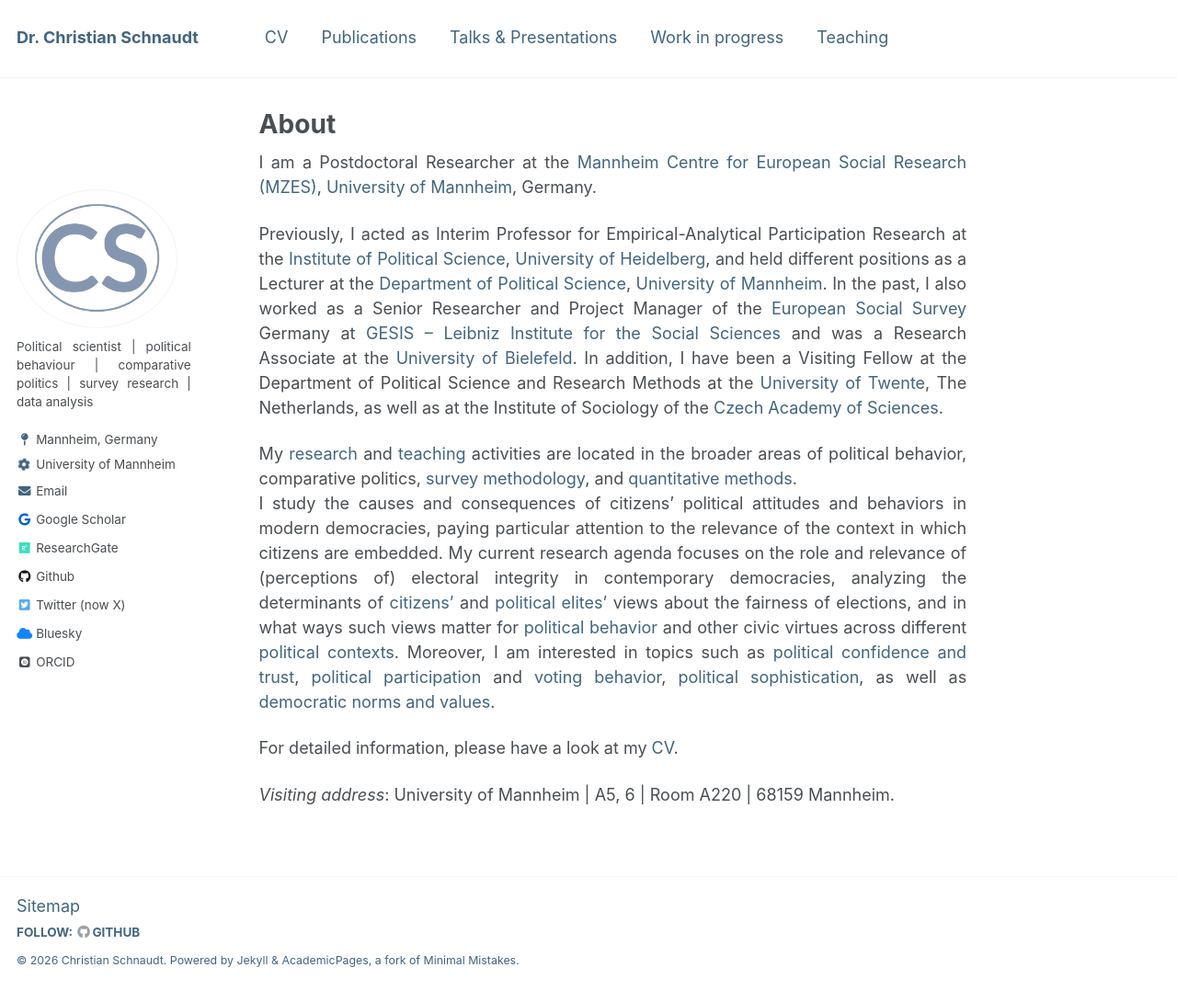
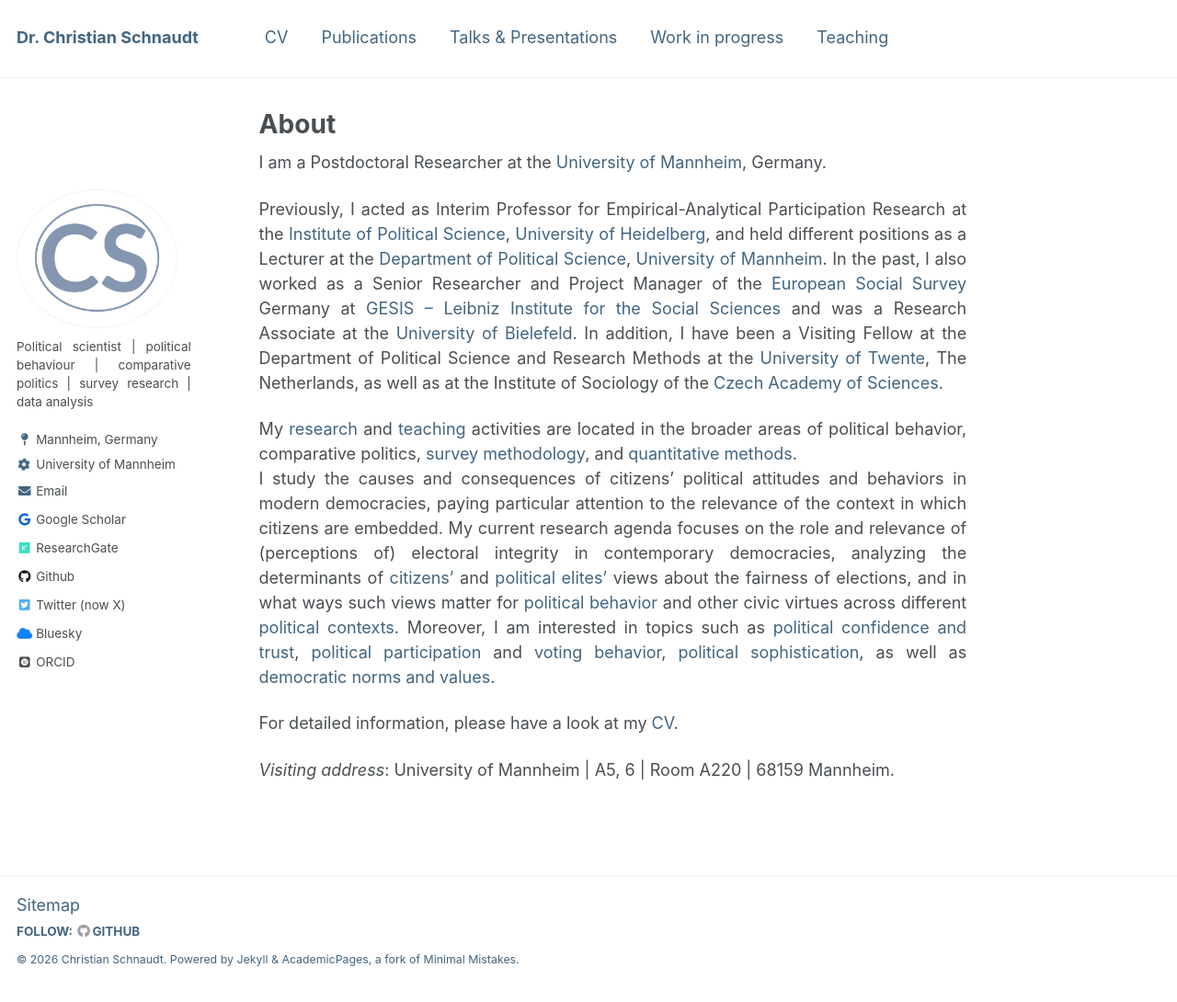
Before and after one commit to cschnaudt/cschnaudt.github.io, a Jekyll site: the page built from _pages/about.md, in a window 1280 px wide and 1090 px high. Shown: the whole window at 92% size. Built offline with Jekyll 4.4.1, drawn with Linux system fonts in a browser that asks for light colours; some web fonts are replaced.

Commit message:
Update about.md

```diff
--- a/_pages/about.md
+++ b/_pages/about.md
@@ -7,7 +7,7 @@
   - /about.html
 ---
 
-I am a Postdoctoral Researcher at the [Mannheim Centre for European Social Research (MZES)](https://www.mzes.uni-mannheim.de/d7/en){:target="_ blank"}, [University of Mannheim](https://www.uni-mannheim.de/en/){:target="_ blank"}, Germany.
+I am a Postdoctoral Researcher at the [University of Mannheim](https://www.uni-mannheim.de/en/){:target="_ blank"}, Germany.
 
 Previously, I acted as Interim Professor for Empirical-Analytical Participation Research at the [Institute of Political Science](https://www.uni-heidelberg.de/politikwissenschaften/){:target="_ blank"}, [University of Heidelberg](https://www.uni-heidelberg.de/en){:target="_ blank"}, and held different positions as a Lecturer at the [Department of Political Science](https://www.sowi.uni-mannheim.de/en/research/political-science/){:target="_ blank"}, [University of Mannheim](https://www.uni-mannheim.de/en/){:target="_ blank"}. In the past, I also worked as a Senior Researcher and Project Manager of the [European Social Survey](https://www.europeansocialsurvey.org/){:target="_ blank"} Germany at [GESIS -- Leibniz Institute for the Social Sciences](https://www.gesis.org){:target="_ blank"} and was a Research Associate at the [University of Bielefeld](https://www.uni-bielefeld.de/(en)/soz/){:target="_ blank"}. In addition, I have been a Visiting Fellow at the Department of Political Science and Research Methods at the [University of Twente](https://www.utwente.nl/en/){:target="_ blank"}, The Netherlands, as well as at the Institute of Sociology of the [Czech Academy of Sciences](https://www.avcr.cz/en/){:target="_ blank"}.
 
```
